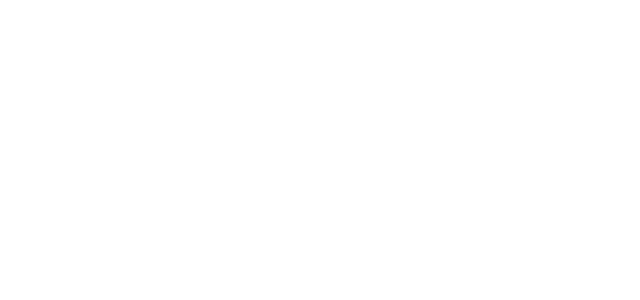
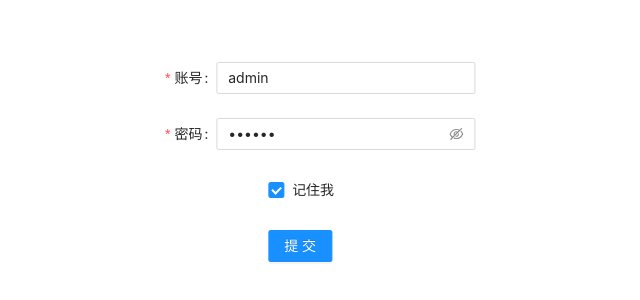
Before and after one commit to yaodada123/React-admin-typesrcipt, a React (Vite) app: page /login in a window 1280 px wide. Before the commit this address had no page. Shown: the part 226-526 px from the top of the page, without its empty margins (320-960 px from the left). Built offline with nearby package versions, Linux system fonts and the light colour scheme.

Commit message:
登录页面完成

```diff
--- a/src/components/MainMenu/index.tsx
+++ b/src/components/MainMenu/index.tsx
@@ -9,9 +9,9 @@ import {
 import type { MenuProps } from 'antd';
 import { Layout, Menu } from 'antd';
 import React, { useState } from 'react';
-import {  useNavigate } from 'react-router-dom';
-type MenuItem = Required<MenuProps>['items'][number];
-
+import { useNavigate, useLocation } from 'react-router-dom';
+// type MenuItem = Required<MenuProps>['items'][number];
+type MenuItem = { label: string, key: string, icon?: React.ReactNode, children?: MenuItem[] }
 function getItem(
     label: React.ReactNode,
     key: React.Key,
@@ -27,20 +27,30 @@ function getItem(
 }
 
 const items: MenuItem[] = [
-    getItem('Option 1', '/page1', <PieChartOutlined />),
-    getItem('Option 2', '/page2', <DesktopOutlined />),
-    getItem('User', 'sub1', <UserOutlined />, [
-        getItem('Tom', '3'),
-        getItem('Bill', '4'),
-        getItem('Alex', '5'),
+    getItem('栏目 1', '/page1', <PieChartOutlined />),
+    getItem('栏目 2', '/page2', <DesktopOutlined />),
+    getItem('栏目 3', '/page3', <UserOutlined />, [
+        getItem('栏目 301', '/page301'),
+        getItem('栏目 302', '4'),
+        getItem('栏目 303', '5'),
     ]),
-    getItem('Team', 'sub2', <TeamOutlined />, [getItem('Team 1', '6'), getItem('Team 2', '8')]),
-    getItem('Files', '9', <FileOutlined />),
+    getItem('栏目 4', 'sub2', <TeamOutlined />, [getItem('栏目 401', '6'), getItem('栏目 402', '8')]),
+    getItem('栏目 5', '9', <FileOutlined />),
 ];
 
 const Comp = () => {
     const rootSubmenuKeys = ['sub1', 'sub2'];
-    const [openKeys, setOpenKeys] = useState(['']);
+    const currentRoute = useLocation();
+    let currentKey : string = "";
+    // 选中子菜单栏刷新，实现父组件展开显示逻辑处理
+    // 代码逻辑：循环查找items数组中元素children属性中key值是否与路径pathname相对应，
+    // 若对应，则将对应父菜单栏key值加入到openKey中
+    for (let i = 0; i < items.length; i++) {
+        if (items[i]["children"] && items[i]["children"]?.find((obj: { key: string }) => obj.key == currentRoute.pathname)) {
+            currentKey = items[i].key;
+        }
+    }
+    const [openKeys, setOpenKeys] = useState([currentKey]);
     const onOpenChange: MenuProps['onOpenChange'] = keys => {
         const latestOpenKey = keys.find(key => openKeys.indexOf(key) === -1);
         if (rootSubmenuKeys.indexOf(latestOpenKey!) === -1) {
@@ -49,13 +59,15 @@ const Comp = () => {
             setOpenKeys(latestOpenKey ? [latestOpenKey] : []);
         }
     };
+
+
     const navigateTo = useNavigate();
     const menuClick = (e: { key: string }) => {
         navigateTo(e.key)
     }
     return (
-        <Menu theme="dark" defaultSelectedKeys={['/page1']} mode="inline" items={items} onClick={menuClick} openKeys={openKeys}
-                        onOpenChange={onOpenChange} />
+        <Menu theme="dark" defaultSelectedKeys={[currentRoute.pathname]} mode="inline" items={items} onClick={menuClick} openKeys={openKeys}
+            onOpenChange={onOpenChange} />
     )
 }
 
--- /dev/null
+++ b/src/request/Test/index.ts
@@ -0,0 +1,11 @@
+import request from "../index"
+
+interface ILoginMessage {
+    username: string;
+    password: string;
+    remember: boolean;
+}
+
+export const login = (data: ILoginMessage) => {
+    return request.post("/login", data);
+};
--- /dev/null
+++ b/src/request/index.ts
@@ -0,0 +1,29 @@
+import axios from "axios";
+
+const request =  axios.create({
+    url: "http:localhost:3000",
+    timeout: 5000
+})
+
+// 添加请求拦截器
+request.interceptors.request.use(function (config: any) {
+    // 在发送请求之前做些什么
+    config.headers.Authorization = "Basic";
+    return config;
+  }, function (error) {
+    // 对请求错误做些什么
+    return Promise.reject(error);
+  });
+
+// 添加响应拦截器
+request.interceptors.response.use(function (response: any) {
+    // 2xx 范围内的状态码都会触发该函数。
+    // 对响应数据做点什么
+    return response;
+  }, function (error) {
+    // 超出 2xx 范围的状态码都会触发该函数。
+    // 对响应错误做点什么
+    return Promise.reject(error);
+  });
+
+export default request;
--- a/src/router/index.tsx
+++ b/src/router/index.tsx
@@ -5,6 +5,8 @@ import React from "react";
 const About = lazy(() => import("../views/About/About"));
 const Page1 = lazy(() => import("../views/Page1"));
 const Page2 = lazy(() => import("../views/page2"));
+const Page301 = lazy(() => import("../views/page301"));
+import Login from "src/views/Login/index"
 
 const withLoadingComponent = (comp: JSX.Element) => {
     return (
@@ -29,6 +31,10 @@ const routes = [
                 path: '/page2',
                 element: withLoadingComponent( <Page2 /> )
             },
+            {
+                path: '/page301',
+                element: withLoadingComponent( <Page301 />)
+            }
         ]
     },
     {
@@ -39,6 +45,14 @@ const routes = [
         path: '/about',
         element: withLoadingComponent( <About /> )
     },
+    {
+        path: "/login",
+        element: <Login />
+    }
+    // {
+    //     path: "*",
+    //     element: <Navigate to='/page1' />
+    // }
 ]
 
 
--- /dev/null
+++ b/src/views/Login/index.module.scss
@@ -0,0 +1,6 @@
+.login-contaienr {
+    position: absolute;
+    top: 50%;
+    left: 50%;
+    transform: translate(-50%, -50%);
+}
--- /dev/null
+++ b/src/views/Login/index.tsx
@@ -0,0 +1,79 @@
+import React from "react";
+import { Button, Checkbox, Form, Input, message } from "antd";
+import { useNavigate } from "react-router-dom";
+import style from "./index.module.scss";
+import { login } from "src/request/Test";
+
+const Login: React.FC = () => {
+  const [form] = Form.useForm();
+  const navigate = useNavigate();
+
+  const onFinish = async (values: any) => {
+    console.log("校验成功表单数据为:", values);
+    // 调用接口判断是否登录成功
+    const result = await login(values);
+    const { message: axiosMessage, status, token } = result.data;
+    message.success(axiosMessage);
+    if (status) {
+      localStorage.setItem("token", token);
+      navigate("/home/users");
+    }
+  };
+
+  const onFinishFailed = (errorInfo: any) => {
+    console.log("校验失败:", errorInfo);
+    const errorMessage: Array<string> = [];
+    errorInfo.errorFields.forEach((item: { errors: Array<string> }) => {
+      errorMessage.push(item.errors[0]);
+    });
+    message.error(errorMessage.join("-"));
+  };
+  return (
+    <div className={style["login-contaienr"]}>
+      <Form
+        form={form}
+        name="basic"
+        labelCol={{ span: 4 }}
+        wrapperCol={{ span: 20 }}
+        initialValues={{
+          username: "admin",
+          password: "123456",
+          remember: true,
+        }}
+        onFinish={onFinish}
+        onFinishFailed={onFinishFailed}
+      >
+        <Form.Item
+          label="账号"
+          name="username"
+          rules={[{ required: true, message: "账号不能为空" }]}
+        >
+          <Input />
+        </Form.Item>
+
+        <Form.Item
+          label="密码"
+          name="password"
+          rules={[{ required: true, message: "密码不能为空" }]}
+        >
+          <Input.Password />
+        </Form.Item>
+        <Form.Item
+          name="remember"
+          valuePropName="checked"
+          wrapperCol={{ offset: 8, span: 16 }}
+        >
+          <Checkbox>记住我</Checkbox>
+        </Form.Item>
+
+        <Form.Item wrapperCol={{ offset: 8, span: 16 }}>
+          <Button type="primary" htmlType="submit">
+            提交
+          </Button>
+        </Form.Item>
+      </Form>
+    </div>
+  );
+};
+
+export default Login;
--- /dev/null
+++ b/src/views/page301.tsx
@@ -0,0 +1,9 @@
+const view = () => {
+    return (
+        <div>
+            这是page301组件
+        </div>
+    )
+}
+
+export default view;
```
Also changed, not shown: 1 other file (tests, documents, lock files or other folders).
